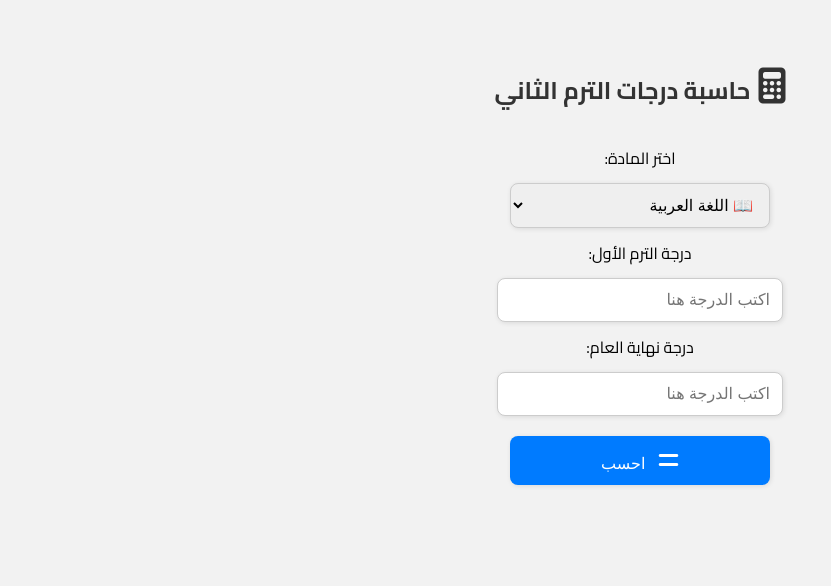
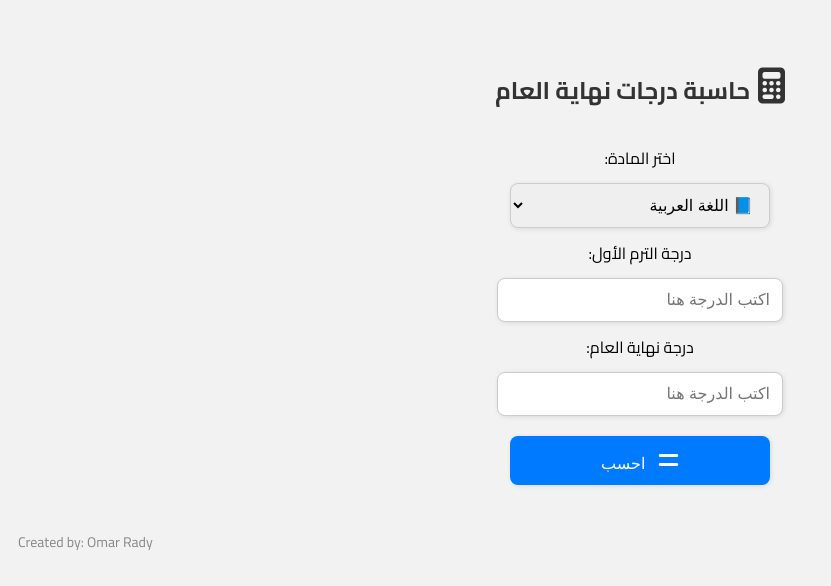
Before and after one commit to omar2006-gif/grades-calculator, a plain HTML site: page index.html in a window 1280 px wide. Shown: the whole page, without its empty margins (0-831 px from the left). Drawn offline with Linux system fonts and the light colour scheme.

Commit message:
Update index.html

```diff
--- a/index.html
+++ b/index.html
@@ -12,6 +12,7 @@
       text-align: center;
       padding: 40px;
       background: #f2f2f2;
+      position: relative;
     }
 
     h2 {
@@ -51,19 +52,27 @@
       margin-left: 8px;
       font-size: 1.5em;
     }
+
+    .footer {
+      position: absolute;
+      left: 10px;
+      bottom: 10px;
+      font-size: 14px;
+      color: #888;
+    }
   </style>
 </head>
 <body>
 
-  <h2><i class="fa-solid fa-calculator icon"></i>حاسبة درجات الترم الثاني</h2>
+  <h2><i class="fa-solid fa-calculator icon"></i>حاسبة درجات نهاية العام</h2>
 
   <label for="subject">اختر المادة:</label><br>
   <select id="subject">
-    <option value="arabic">&#x1F4D6; اللغة العربية</option>
-    <option value="math">&#x1F522; الرياضيات</option>
-    <option value="english">&#x1F30D; الإنجليزي</option>
-    <option value="science">&#x1F52C; العلوم</option>
-    <option value="social">&#x1F5FA; الدراسات</option>
+    <option value="arabic">📘 اللغة العربية</option>
+    <option value="math">🔢 الرياضيات</option>
+    <option value="english">🌍 الإنجليزي</option>
+    <option value="science">🔬 العلوم</option>
+    <option value="social">🗺️ الدراسات</option>
   </select><br>
 
   <label for="firstTerm">درجة الترم الأول:</label><br>
@@ -75,6 +84,8 @@
   <button onclick="calculate()"><i class="fa-solid fa-equals icon"></i> احسب</button>
 
   <div class="result" id="result"></div>
+
+  <div class="footer">Created by: Omar Rady</div>
 
   <script>
     const subjectFactors = {
```
